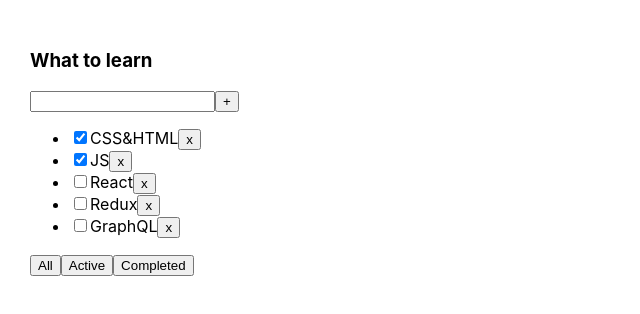
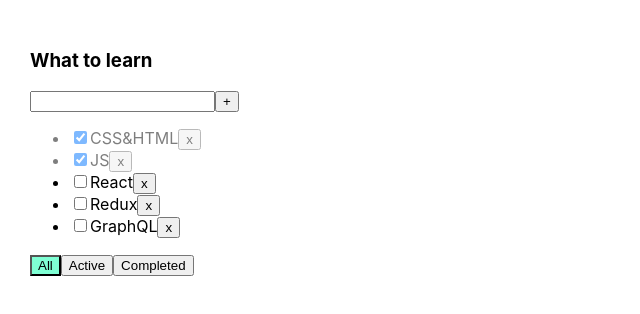
Before and after one commit to vitalyabedik/task-manager, a React (Create React App) app: page / in a window 1280 px wide. Shown: the top 314 px of the page, without its empty margins (0-640 px from the left). Built offline with nearby package versions, Linux system fonts and the light colour scheme.

Commit message:
feat: finish 04-lesson

```diff
--- a/src/App.tsx
+++ b/src/App.tsx
@@ -37,6 +37,14 @@ const App = () => {
         setFilter(filter)
     }
 
+    const changeTaskStatus = (taskId: string, taskStatus: boolean) => {
+        const task = tasks.find(el => el.id === taskId)
+        if (task) {
+            task.isDone = taskStatus
+        }
+        setTasks([...tasks])
+    }
+
     let filteredTasks = tasks
     if (filter === 'active') {
         filteredTasks = tasks.filter(el => !el.isDone)
@@ -53,6 +61,8 @@ const App = () => {
                       removeTask={removeTask}
                       changeFilter={changeFilter}
                       addTask={addTask}
+                      changeTaskStatus={changeTaskStatus}
+                      filter={filter}
             />
         </div>
     );
--- /dev/null
+++ b/src/components/Todolist.module.css
@@ -0,0 +1,15 @@
+.error {
+    border: red 1px solid;
+}
+
+.errorMessage {
+    color: red;
+}
+
+.activeFilter {
+    background-color: aquamarine;
+}
+
+.isDone {
+    opacity: 0.5;
+}
--- a/src/components/Todolist.tsx
+++ b/src/components/Todolist.tsx
@@ -1,4 +1,7 @@
 import React, {ChangeEvent, KeyboardEvent, useState} from 'react';
+
+import styles from './Todolist.module.css'
+
 import {FilterType} from '../App';
 
 export type TaskType = {
@@ -13,17 +16,25 @@ type PropsType = {
     removeTask: (id: string) => void
     addTask: (title: string) => void
     changeFilter: (value: FilterType) => void
+    changeTaskStatus: (taskId: string, taskStatus: boolean) => void
+    filter: FilterType
 }
 
 export const Todolist = (props: PropsType) => {
     const [title, setTitle] = useState('')
+    const [error, setError] = useState<string | null>(null)
 
     const addTaskHandler = () => {
-        props.addTask(title)
-        setTitle('')
+        if (title.trim() !== '') {
+            props.addTask(title.trim())
+            setTitle('')
+        } else {
+            setError('Title is required!')
+        }
     }
 
     const onChangeHandler = (e: ChangeEvent<HTMLInputElement>) => {
+        setError(null)
         setTitle(e.currentTarget.value)
     }
 
@@ -36,6 +47,11 @@ export const Todolist = (props: PropsType) => {
     // удаление вне map
     // const removeTaskHandler = (tID: string) => {
     //     props.removeTask(tID)
+    // }
+
+    // смена статуса checkbox вне map
+    // const onChangeCheckboxHandler = (id: string, e: ChangeEvent<HTMLInputElement>) => {
+    //     props.changeTaskStatus(id, e.currentTarget.checked)
     // }
 
     const onClickAllHandler = () => {
@@ -51,12 +67,19 @@ export const Todolist = (props: PropsType) => {
     }
 
 
+    const inputClasses = error ? styles.error : ''
+    const errorMessageClasses = error ? styles.errorMessage : ''
+    const onAllFilterBtnClasses = props.filter === 'all' ? styles.activeFilter : ''
+    const onActiveFilterBtnClasses = props.filter === 'active' ? styles.activeFilter : ''
+    const onCompletedFilterBtnClasses = props.filter === 'completed' ? styles.activeFilter : ''
+
     return (
         <div>
             <h3>{props.title}</h3>
             <div>
-                <input value={title} onChange={onChangeHandler} onKeyDown={onKeyDownHandler}/>
+                <input className={inputClasses} value={title} onChange={onChangeHandler} onKeyDown={onKeyDownHandler}/>
                 <button onClick={addTaskHandler}>+</button>
+                {error && <div className={errorMessageClasses}>{error}</div>}
             </div>
             <ul>
                 {
@@ -66,10 +89,19 @@ export const Todolist = (props: PropsType) => {
                             props.removeTask(task.id)
                         }
 
-                        // debugger
+                        // смена статуса checkbox внутри map
+                        const onChangeCheckboxHandler = ( e: ChangeEvent<HTMLInputElement>) => {
+                            props.changeTaskStatus(task.id, e.currentTarget.checked)
+                        }
+
+                        const taskStatusClasses = task.isDone ? styles.isDone : ''
+
                         return (
-                            <li key={task.id}>
-                                <input type="checkbox" checked={task.isDone}/>
+                            <li key={task.id} className={taskStatusClasses}>
+                                <input onChange={onChangeCheckboxHandler}
+                                       type="checkbox"
+                                       checked={task.isDone}
+                                />
                                 <span>{task.title}</span>
                                 <button onClick={removeTaskHandler}>x</button>
                             </li>
@@ -78,9 +110,9 @@ export const Todolist = (props: PropsType) => {
                 }
             </ul>
             <div>
-                <button onClick={onClickAllHandler}>All</button>
-                <button onClick={onClickActiveHandler}>Active</button>
-                <button onClick={onClickCompletedHandler}>Completed</button>
+                <button className={onAllFilterBtnClasses} onClick={onClickAllHandler}>All</button>
+                <button className={onActiveFilterBtnClasses} onClick={onClickActiveHandler}>Active</button>
+                <button className={onCompletedFilterBtnClasses} onClick={onClickCompletedHandler}>Completed</button>
             </div>
         </div>
     )
```
